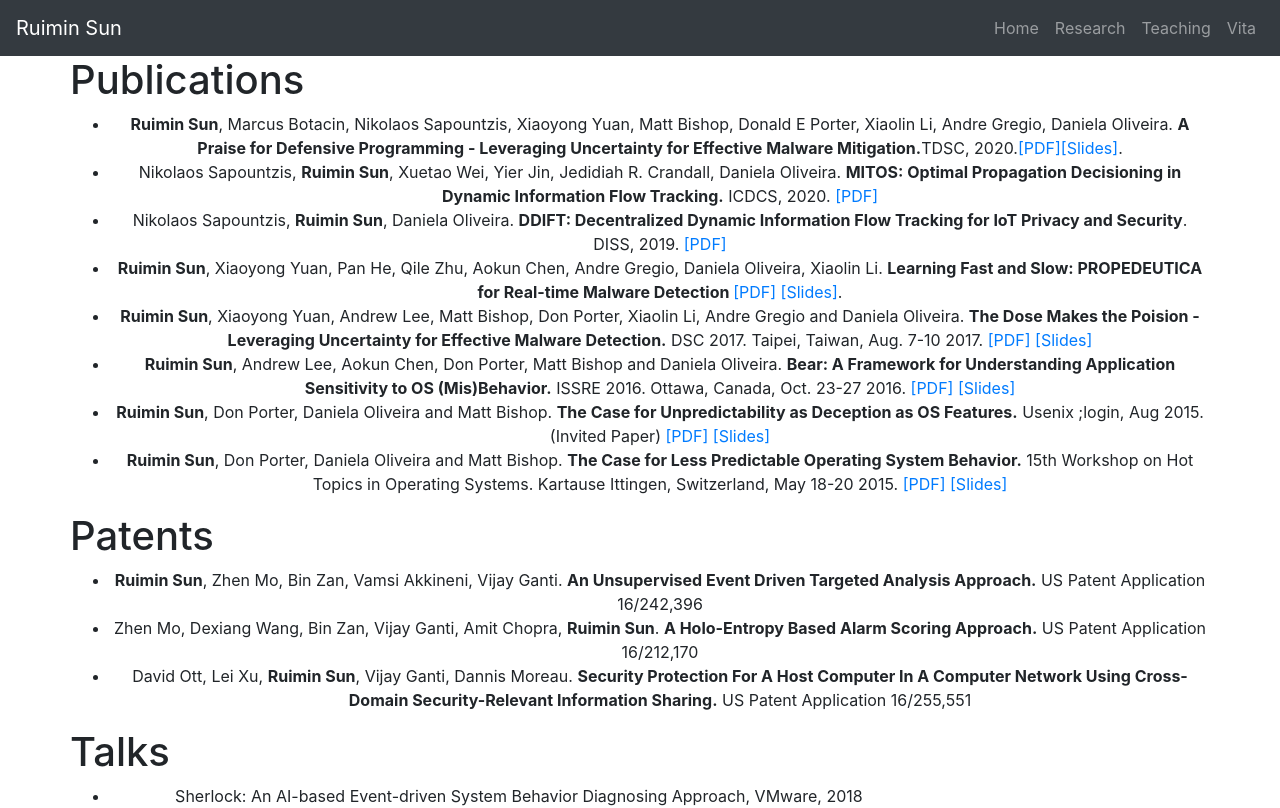
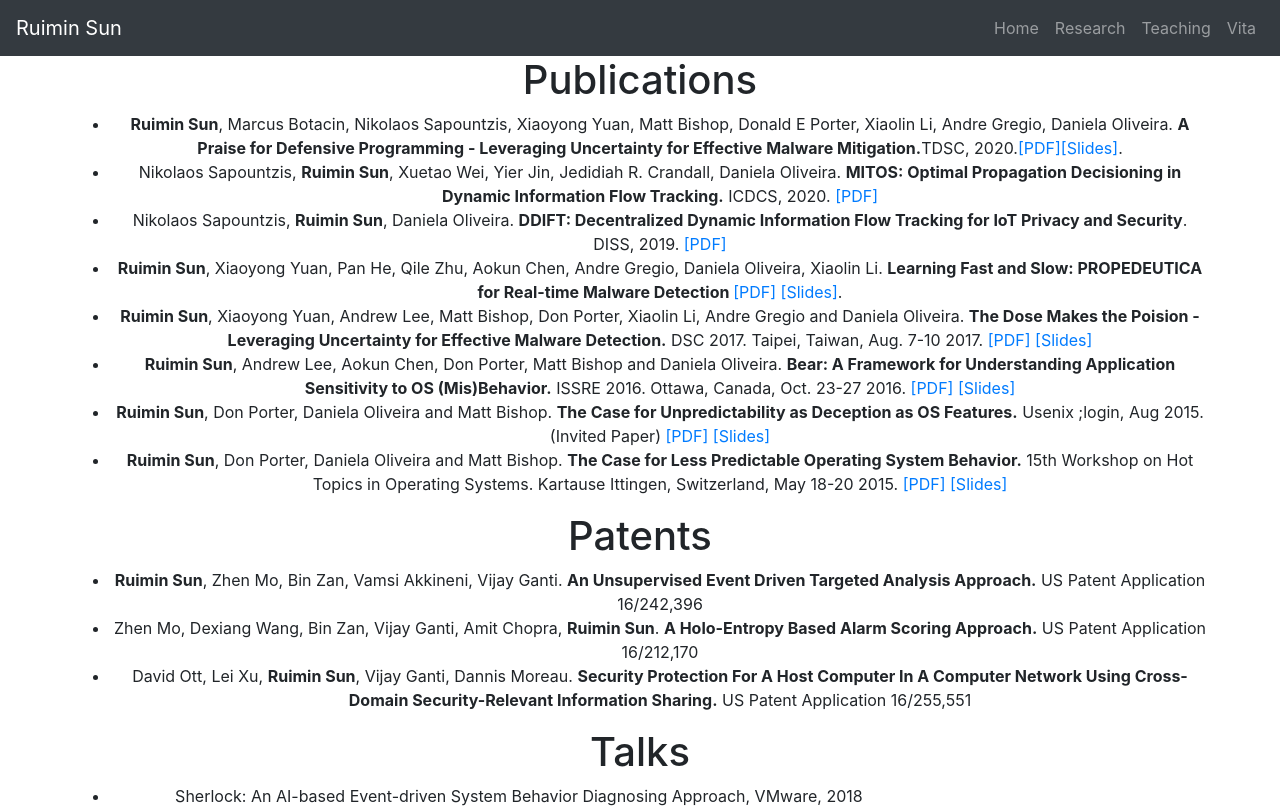
Before and after one commit to gracesrm/gracesrm.github.io, a React (Create React App) app: page /research in a window 1280 px wide. Shown: the top 808 px of the page. Built offline with nearby package versions, Linux system fonts and the light colour scheme.

Commit message:
h1 center align

```diff
--- a/src/Home/News.jsx
+++ b/src/Home/News.jsx
@@ -5,7 +5,9 @@ import Row from 'react-bootstrap/Row';
 const News = () => {
     return (
         <Container id="news">
-            <Row><h2>News</h2></Row>
+            <Row className="justify-content-center">
+                <h2>News</h2>
+            </Row>
             <Row>
                 <ul>
                     <li>[May 2020] Our work on praise for defensive programing is accepted by <a href="https://ieeexplore.ieee.org/xpl/RecentIssue.jsp?punumber=8858">TDSC</a>. </li>
--- a/src/Research/index.jsx
+++ b/src/Research/index.jsx
@@ -5,11 +5,11 @@ import Container from 'react-bootstrap/Container';
 const Research = () => {
     return (
         <Container>
-            <Row id="publications"><h1>Publications</h1></Row>
+            <Row id="publications" className="justify-content-center"><h1>Publications</h1></Row>
             <Row>{publications()}</Row>
-            <Row id="patents"><h1>Patents</h1></Row>
+            <Row id="patents" className="justify-content-center"><h1>Patents</h1></Row>
             <Row>{patents()}</Row>
-            <Row id="talks"><h1>Talks</h1></Row>
+            <Row id="talks" className="justify-content-center"><h1>Talks</h1></Row>
             <Row>{talks()}</Row>
         </Container>
     );
--- a/src/Teaching/index.jsx
+++ b/src/Teaching/index.jsx
@@ -5,7 +5,7 @@ import Container from 'react-bootstrap/Container';
 
 const Teaching = () => (
     <Container>
-        <Row><h1>Teaching</h1></Row>
+        <Row className="justify-content-center"><h1>Teaching</h1></Row>
         <Row>
             <ul>
                 <li><b>Supervised Teaching</b>: Cross-Layer Computer Security (EEL4930/EEL5934), Spring 2015, <a href="src/4930-5934-syllabus-Sp16.pdf">Syllabus</a></li>
```
